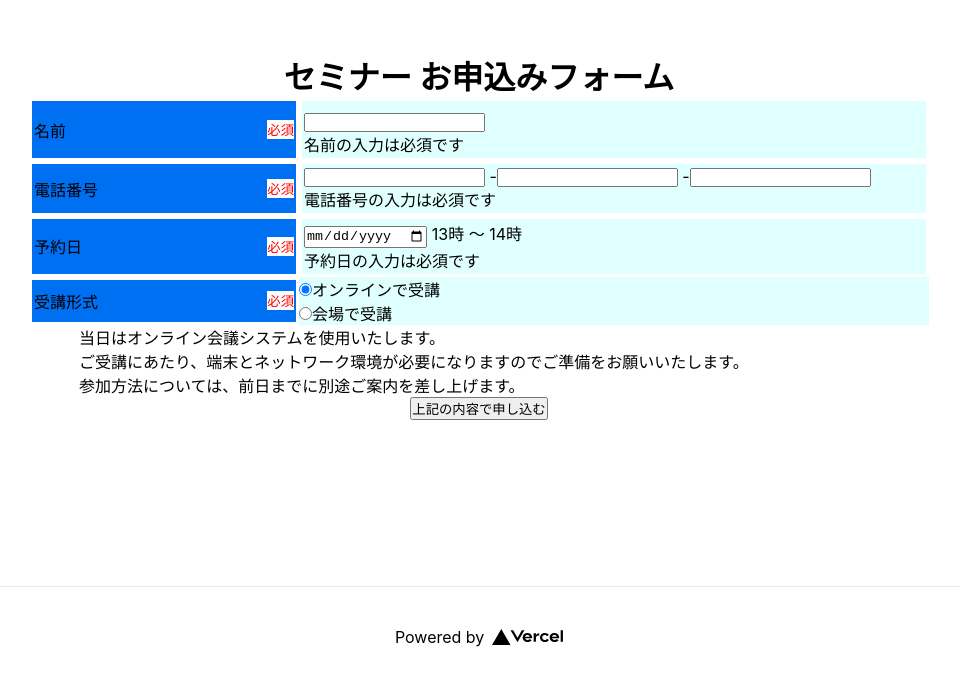
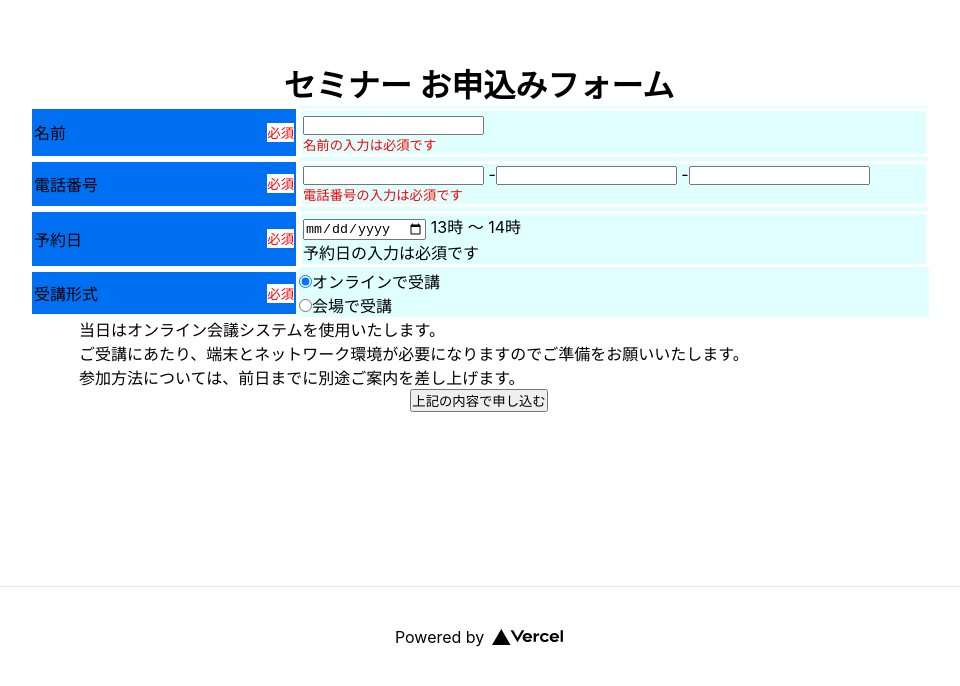
Before and after one commit to gp-kakimoto/react-input-form, a Next.js app: page / in a window 1280 px wide. Shown: the part 114-800 px from the top of the page, without its empty margins (161-1121 px from the left). Built offline with nearby package versions, Linux system fonts and the light colour scheme.

Commit message:
細かなバグ修正

```diff
--- a/pages/index.jsx
+++ b/pages/index.jsx
@@ -59,15 +59,32 @@ export default function Home() {
   }, []);
 
   const handleSubmit = (e) => {
+    /*e.stopPropagation();*/
     e.preventDefault();
     if (
       name.length !== 0 &&
-      phoneNumber.number1 !== 0 &&
-      phoneNumber.number2 !== 0 &&
-      phoneNumber.number3 !== 0 &&
-      reservDate !== 0
+      phoneNumber.number1.length !== 0 &&
+      phoneNumber.number2.length !== 0 &&
+      phoneNumber.number3.length !== 0 &&
+      reservDate.length !== 0
     ) {
       console.log("submit process ....");
+    }
+  };
+
+  const checkKeyDown = (e) => {
+    // e.targetがtextarea, button, anchorの場合はEnterを許可
+    if (
+      e.key === "Enter" &&
+      (e.target instanceof HTMLTextAreaElement ||
+        e.target instanceof HTMLButtonElement ||
+        e.target instanceof HTMLAnchorElement)
+    ) {
+      return;
+    }
+
+    if (e.key === "Enter") {
+      e.preventDefault();
     }
   };
 
@@ -256,7 +273,12 @@ export default function Home() {
       <main className={styles.main}>
         <div className={styles.inputform_container}>
           <h1>セミナー お申込みフォーム</h1>
-          <form action="#" onSubmit={handleSubmit} className={styles.inputform}>
+          <form
+            action="#"
+            onSubmit={handleSubmit}
+            className={styles.inputform}
+            onKeyDown={checkKeyDown}
+          >
             <dl className={styles.inputform_dl}>
               <dt className={styles.inputform_dl_dt}>
                 <label htmlFor="name">名前</label>
@@ -271,7 +293,7 @@ export default function Home() {
                   value={name}
                   onChange={handleNameChange}
                 />
-                <p className={styles.inputform_dd_p}>{nameError}</p>
+                <p className={styles.inputform_dl_dd_p}>{nameError}</p>
               </dd>
 
               <dt className={styles.inputform_dl_dt}>
@@ -302,7 +324,7 @@ export default function Home() {
                   value={phoneNumber.number3}
                   onChange={handlePhoneNumber3}
                 />
-                <p id="tel-error">{phoneNumberError}</p>
+                <p className={styles.inputform_dl_dd_p}>{phoneNumberError}</p>
               </dd>
 
               <dt className={styles.inputform_dl_dt}>
@@ -319,7 +341,7 @@ export default function Home() {
                   onChange={handleReservDate}
                 />{" "}
                 13時 ～ 14時
-                <p id="reservation-error">{reservDateError}</p>
+                <p className={styles.inform_dl_dd_p}>{reservDateError}</p>
               </dd>
 
               <dt className={styles.inputform_dl_dt}>
@@ -345,7 +367,7 @@ export default function Home() {
                   checked={selectedMeetingPlaceOption === "venue"}
                 />
                 <label htmlFor="venue">会場で受講</label>
-                <p id="lesson-error"></p>
+                <p className={styles.inform_dl_dd_p}></p>
               </dd>
             </dl>
 
--- a/styles/Home.module.css
+++ b/styles/Home.module.css
@@ -66,11 +66,13 @@ css for input form ここから
   width: 70%;
   border-style: solid;
   border-color: white;
-  padding: 2px;
+  margin-bottom: 2px;
+  margin-top: 2px;
+  padding: 0px 1px 0px 1px;
 }
 
 .inputform_dl_dd_input {
-  margin-top: 10px;
+  margin-top: 5px;
 }
 .inputform_dl_dd_p {
   margin: 0px;
```
